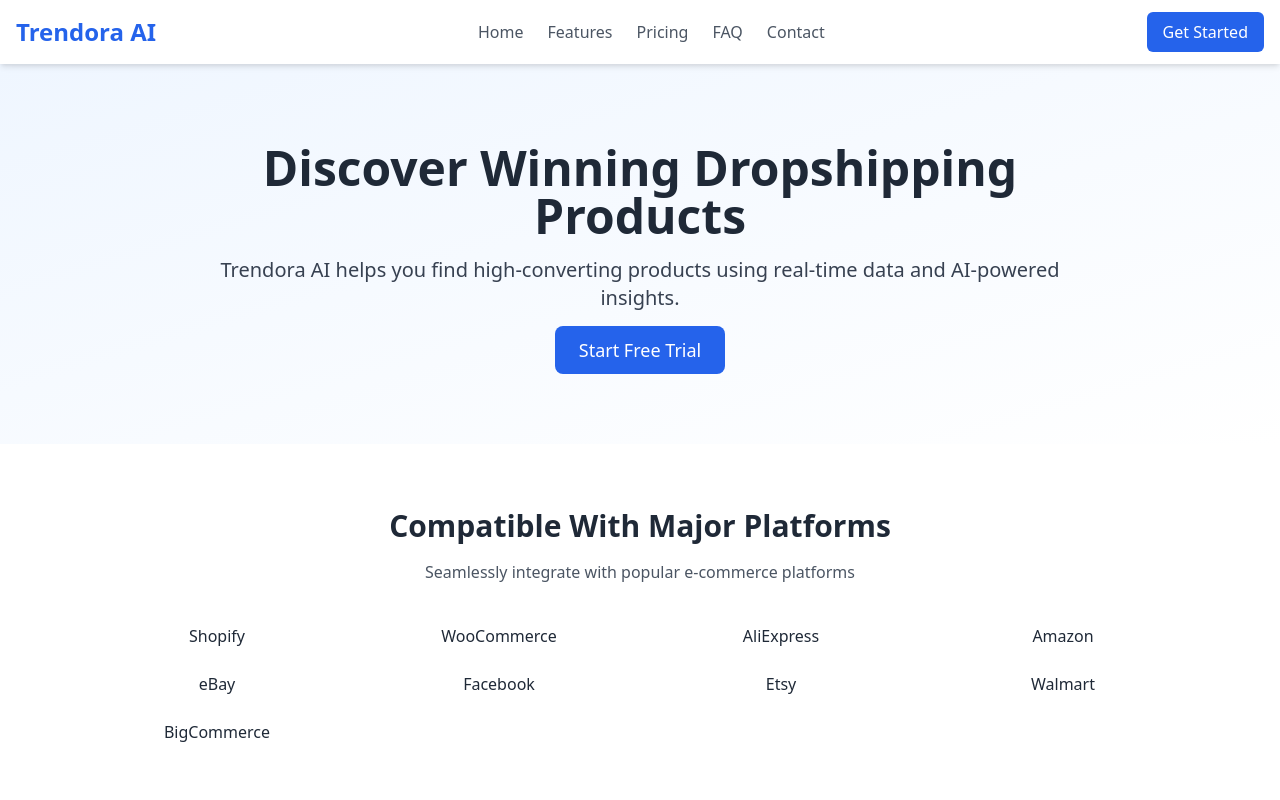
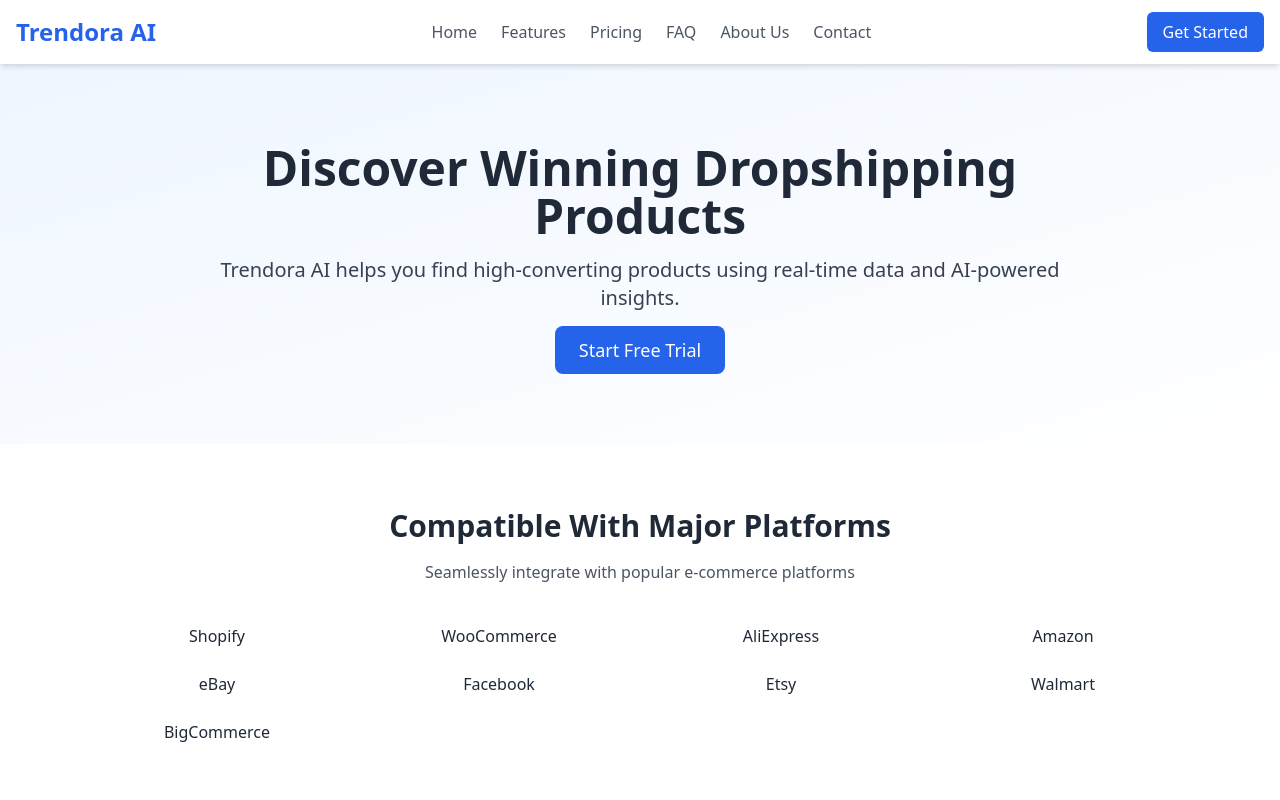
Before and after one commit to Trendora-ai/trendora-ai.github.io, a plain HTML site: page index.html in a window 1280 px wide. Shown: the top 800 px of the page. Drawn offline with nearby package versions, Linux system fonts and the light colour scheme.

Commit message:
Update index.html

```diff
--- a/index.html
+++ b/index.html
@@ -53,6 +53,7 @@
         <a href="features.html" class="block text-gray-600 hover:text-blue-600 py-1">Features</a>
         <a href="pricing.html" class="block text-gray-600 hover:text-blue-600 py-1">Pricing</a>
         <a href="faq.html" class="block text-gray-600 hover:text-blue-600 py-1">FAQ</a>
+        <a href="about.html" class="block text-gray-600 hover:text-blue-600 py-1">About Us</a>
         <a href="contact.html" class="block text-gray-600 hover:text-blue-600 py-1">Contact</a>
         <a href="https://trendora-ai.paddle.com" class="block md:hidden mt-2 bg-blue-600 text-white px-4 py-2 rounded-md text-center">Get Started</a>
       </nav>
```
